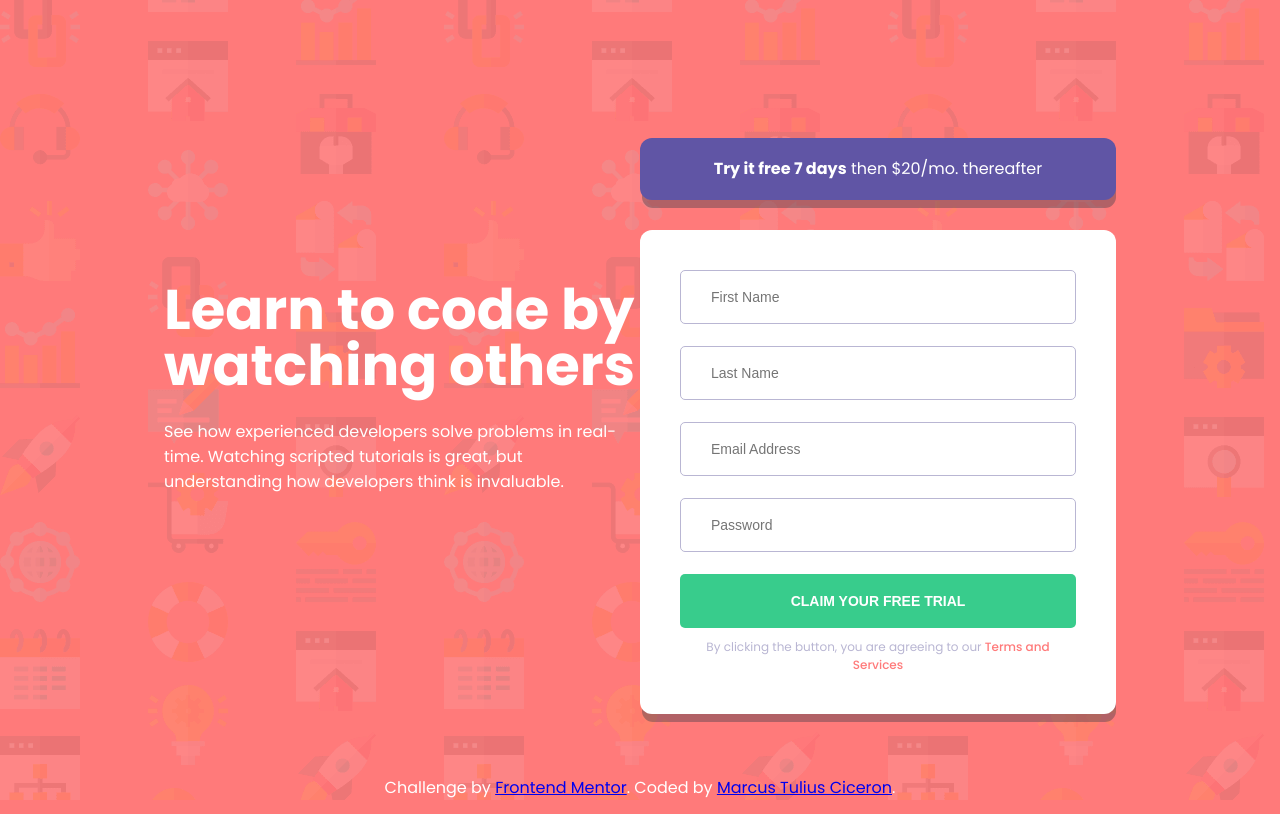
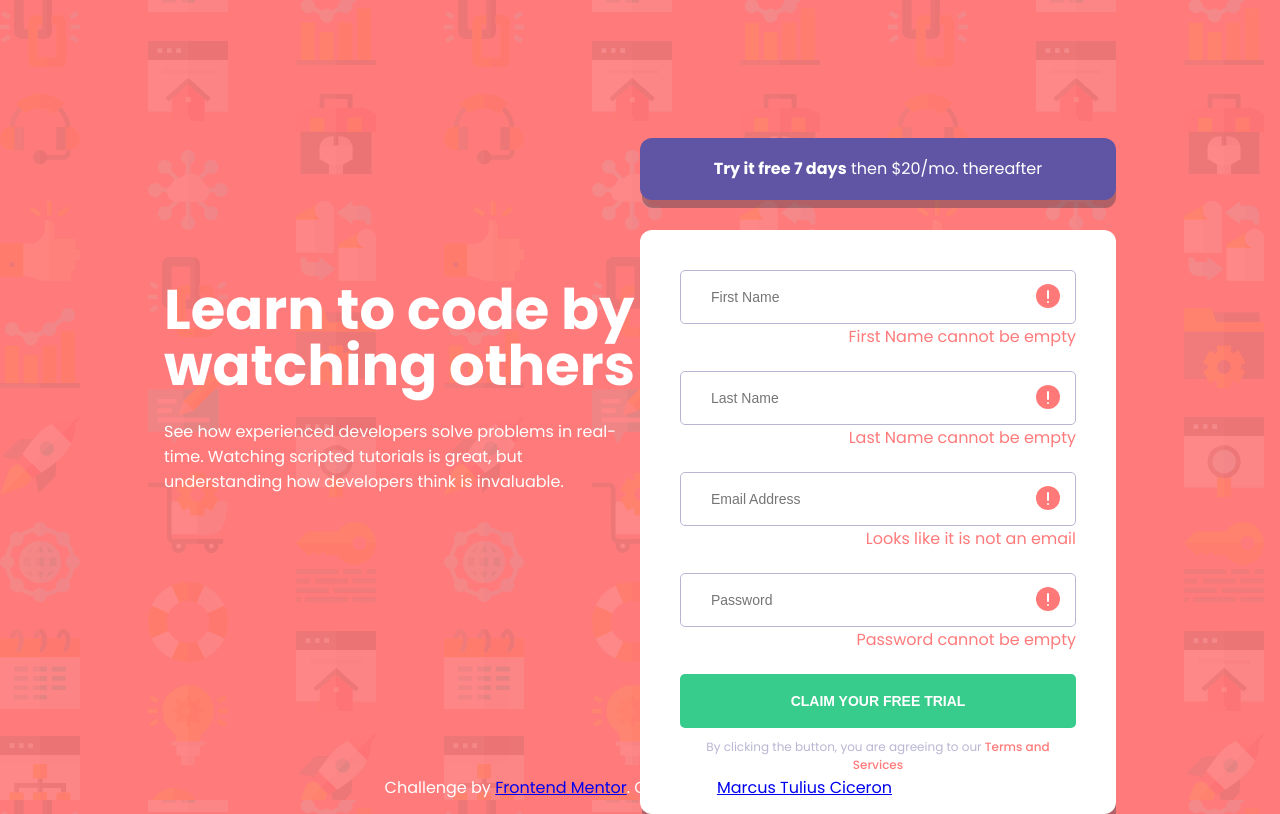
Before and after one commit to MarcusTuliusCiceron/Intro-component-with-sign-up-form-challenge-hub, a plain HTML site: page index.html in a window 1280 px wide. Both pictures are taken after a click on the button "CLAIM YOUR FREE TRIAL". Drawn offline with nearby package versions, Linux system fonts and the light colour scheme; files that its build step writes are made by us from their sources.

Commit message:
validation script working

```diff
--- a/index.html
+++ b/index.html
@@ -29,19 +29,19 @@
         <div class="input_box">
           <input type="text" class="input_name" placeholder="First Name "> <div class="error_icon error_icon_1"></div>
         </div>
-        <p class="validation-error">First Name cannot be empty</p>
+        <p class="validation-error validation-error_1">First Name cannot be empty</p>
         <div class="input_box">
           <input type="text" class="input_lastName" placeholder="Last Name "> <div class="error_icon error_icon_2"></div>
         </div>
-        <p class="validation-error">Last Name cannot be empty</p>
+        <p class="validation-error validation-error_2">Last Name cannot be empty</p>
         <div class="input_box">
           <input type="email" class="input_email" placeholder="Email Address"> <div class="error_icon error_icon_3"></div>
         </div>
-        <p class="validation-error">Looks like it is not an email</p>
+        <p class="validation-error validation-error_3">Looks like it is not an email</p>
         <div class="input_box">
           <input type="password" class="input_password" placeholder="Password"> <div class="error_icon error_icon_4"></div>
         </div>
-        <p class="validation-error">Password cannot be empty</p>
+        <p class="validation-error validation-error_4">Password cannot be empty</p>
         <button class="button_submit">Claim your free trial </button>
         <p class="license_agreement">By clicking the button, you are agreeing to our <a href="#">Terms and Services</a> </p>
       </div>
--- a/script.js
+++ b/script.js
@@ -0,0 +1,59 @@
+const inputName = document.querySelector('.input_name')
+const inputLastName = document.querySelector('.input_lastName')
+const inputEmail = document.querySelector('.input_email')
+const inputPassword = document.querySelector('.input_password')
+const submitButton = document.querySelector('.button_submit')
+
+const validationError1 = document.querySelector('.validation-error_1')
+const validationError2 = document.querySelector('.validation-error_2')
+const validationError3 = document.querySelector('.validation-error_3')
+const validationError4 = document.querySelector('.validation-error_4')
+
+const errorIcon1 = document.querySelector('.error_icon_1')
+const errorIcon2 = document.querySelector('.error_icon_2')
+const errorIcon3 = document.querySelector('.error_icon_3')
+const errorIcon4 = document.querySelector('.error_icon_4')
+
+function validateEmail(email)
+{
+    var re = /^[^\s@]+@[^\s@]+\.[^\s@]+$/;
+    return re.test(email);
+}
+
+submitButton.addEventListener('click', ()=>{
+    if (inputName.value == ''){
+        validationError1.classList.add('visible')
+        errorIcon1.classList.add('visible')
+    }
+    else{
+        validationError1.classList.remove('visible')
+        errorIcon1.classList.remove('visible')
+    }
+
+    if (inputLastName.value == ''){
+        validationError2.classList.add('visible')
+        errorIcon2.classList.add('visible')
+    }
+    else{
+        validationError2.classList.remove('visible')
+        errorIcon2.classList.remove('visible')
+    }
+
+    if (inputPassword.value == ''){
+        validationError4.classList.add('visible')
+        errorIcon4.classList.add('visible')
+    }
+    else{
+        validationError4.classList.remove('visible')
+        errorIcon4.classList.remove('visible')
+    }
+
+    if (validateEmail(inputEmail.value)){
+        validationError3.classList.remove('visible')
+        errorIcon3.classList.remove('visible')
+    }
+    else{
+        validationError3.classList.add('visible')
+        errorIcon3.classList.add('visible')
+    }
+  })
```
